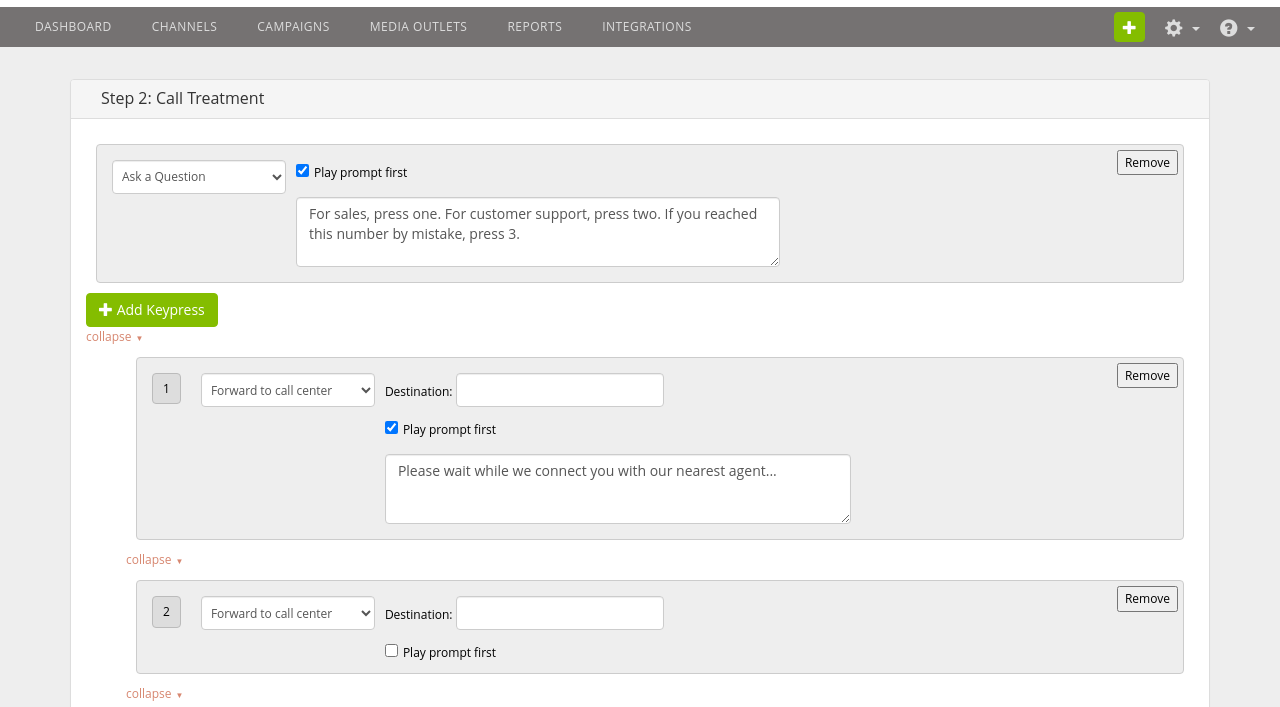
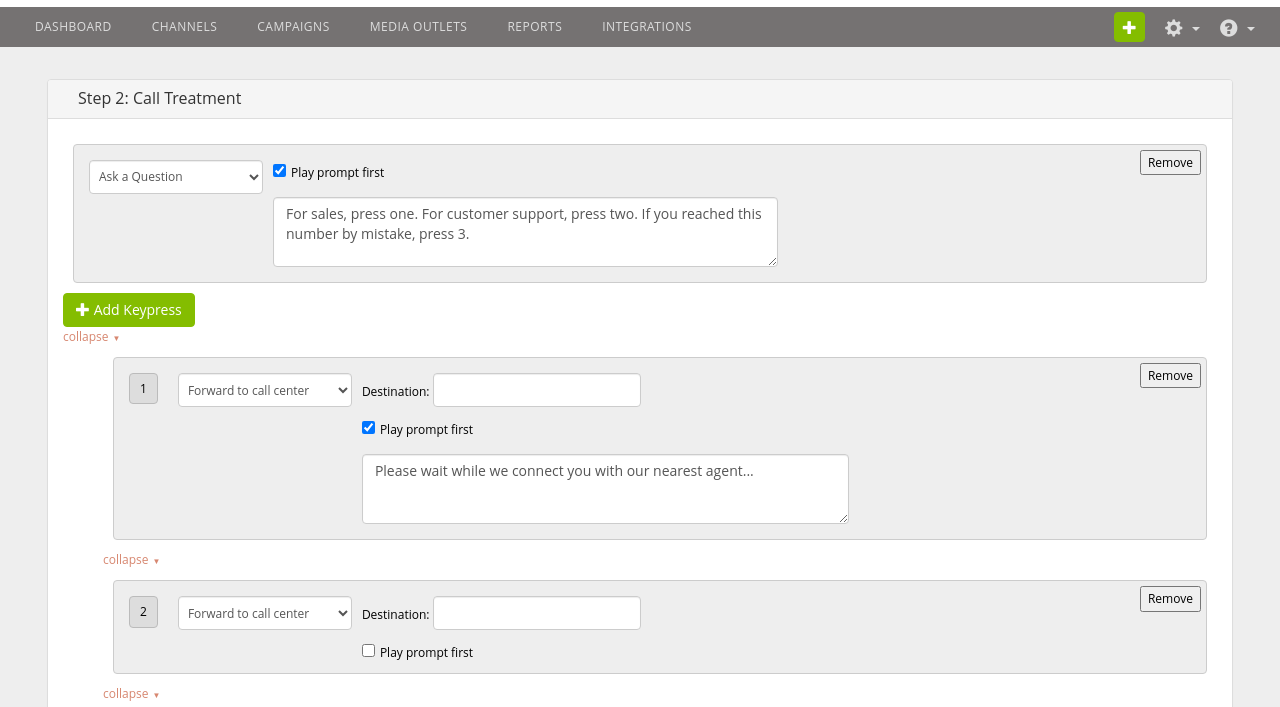
Before and after one commit to oorion/reactive_ivr, a website: page index.html in a window 1280 px wide. Shown: the part 93-800 px from the top of the page. Drawn offline with nearby package versions, Linux system fonts and the light colour scheme; files that its build step writes are made by us from their sources; files whose address does not match are found by name.

Commit message:
Nick's Widescreen Panels, got left out in Merge Conflict.

```diff
--- a/assets/css/structure/_common.scss
+++ b/assets/css/structure/_common.scss
@@ -97,6 +97,12 @@ body {
   /*margin: 20px;*/
 }
 
+@media (min-width: 1200px) {
+  .container {
+    width: 95%;
+  }
+}
+
 ul {
   list-style-type: none;
 }
```
Also changed, not shown: assets/css/application.css.
